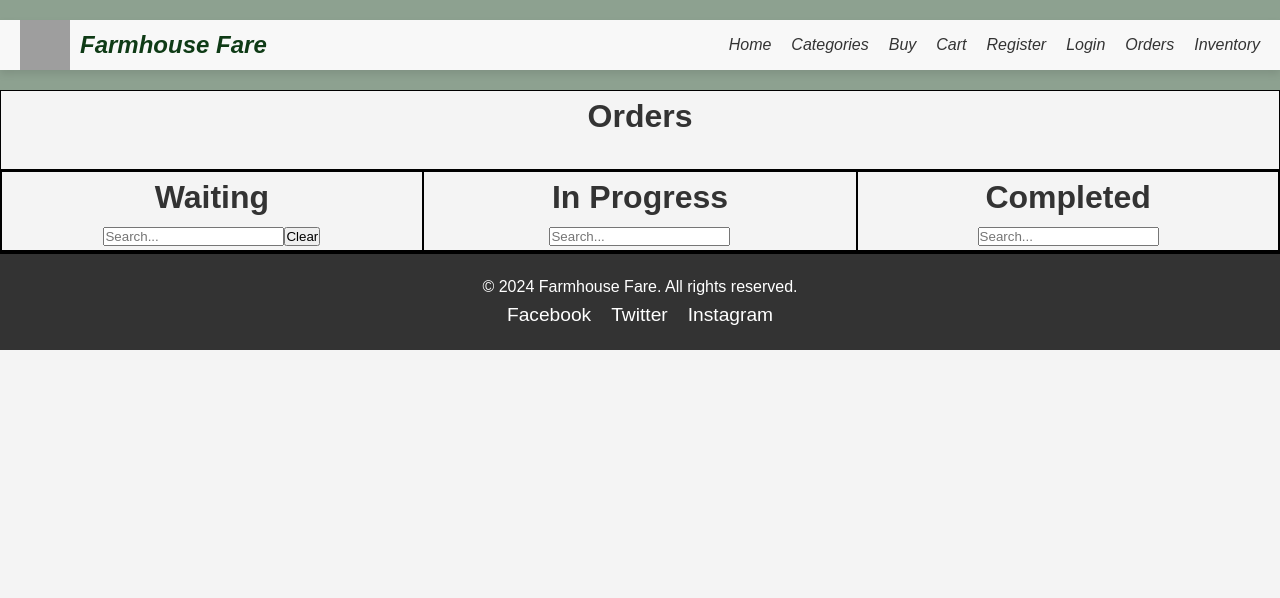
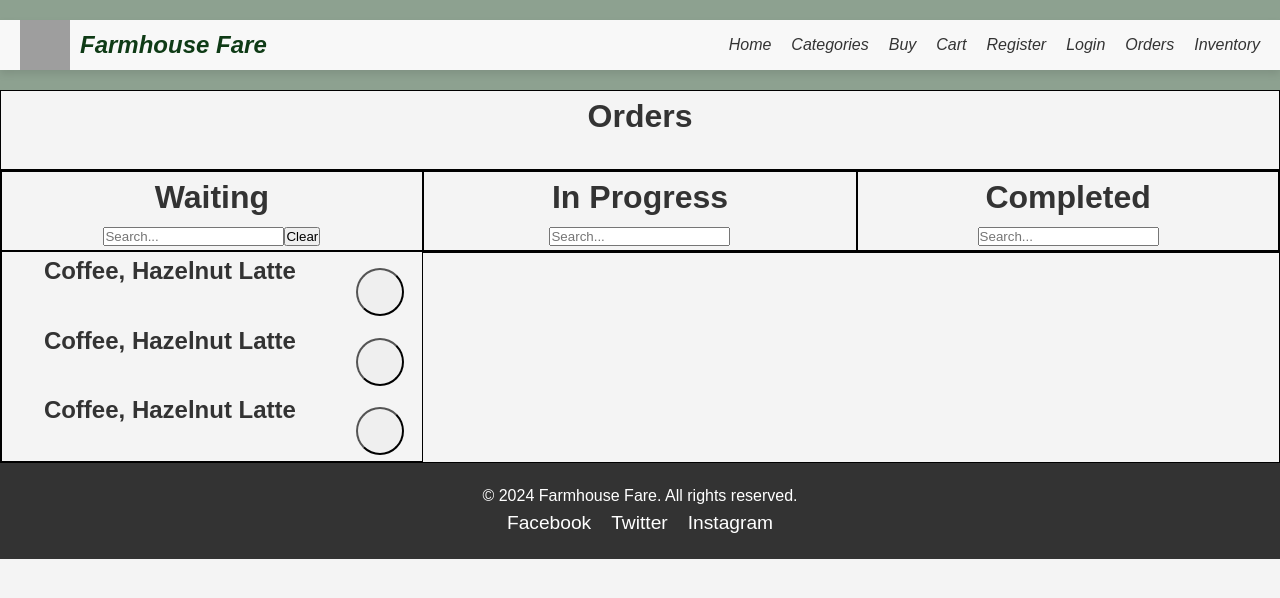
Before and after one commit to Bradwill-Van-Niekerk/wild-and-rooted, a React (Create React App) app: page /Orders in a window 1280 px wide. Shown: the top 598 px of the page. Built offline with nearby package versions, Linux system fonts and the light colour scheme; grey boxes are pictures that could not be loaded.

Commit message:
template for the Orders- work in progress

```diff
--- a/src/Pages-Staff-CSS/Orders.css
+++ b/src/Pages-Staff-CSS/Orders.css
@@ -21,3 +21,13 @@
     height: 10rem auto;
     border: 1px solid black;
 }
+.Orders-Table{
+    display: grid;
+    grid-template-columns: 80% 20%;
+}
+.Orders-Button{
+    width: 3rem;
+    height: 3rem;
+    border-radius: 3rem;
+    margin-top: 1rem;
+}
--- a/src/Pages-Staff/Orders.js
+++ b/src/Pages-Staff/Orders.js
@@ -7,7 +7,7 @@ function OrderLayoutWaiting(){
 
     // Filter the data based on the search query
     const filteredData = OrderData.filter((items) =>
-        items.subject.toLowerCase().includes(query.toLowerCase())|| items.name.toLowerCase().includes(query.toLowerCase()) // Case-insensitive search
+        items.table.toLowerCase().includes(query.toLowerCase())|| items.drinks.toLowerCase().includes(query.toLowerCase()) // Case-insensitive search
     );
     return(
     <div>
@@ -25,7 +25,18 @@ function OrderLayoutWaiting(){
     {/* Display filtered results */}
     <div className="HomesBoxes2">
         {filteredData.map((items) => (
-            <></>
+            <>
+            <div className='Orders-Table'>
+                <div>
+                    <h2>
+                        {items.drinks}
+                    </h2>
+                </div>
+                <div>
+                    <button className='Orders-Button'/>
+                </div>
+            </div>
+            </>
 ))}
     </div>
 </div>)
@@ -35,7 +46,7 @@ function OrderLayoutInProgress(){
 
     // Filter the data based on the search query
     const filteredData = OrderData.filter((items) =>
-        items.subject.toLowerCase().includes(query.toLowerCase())|| items.name.toLowerCase().includes(query.toLowerCase()) // Case-insensitive search
+        items.table.toLowerCase().includes(query.toLowerCase())|| items.drinks.toLowerCase().includes(query.toLowerCase()) // Case-insensitive search
     );
     return(
     <div>
@@ -62,7 +73,7 @@ function OrderLayoutFinished(){
 
     // Filter the data based on the search query
     const filteredData = OrderData.filter((items) =>
-        items.subject.toLowerCase().includes(query.toLowerCase())|| items.name.toLowerCase().includes(query.toLowerCase()) // Case-insensitive search
+        items.table.toLowerCase().includes(query.toLowerCase())|| items.drinks.toLowerCase().includes(query.toLowerCase()) // Case-insensitive search
     );
     return(
     <div>
--- a/src/Pages-Staff/TempData.js
+++ b/src/Pages-Staff/TempData.js
@@ -1,34 +1,26 @@
 export const OrderData = [
     {
         name: 'Johnny',
+        drinks: 'Coffee, Hazelnut Latte',
+        table:'1',
         ClassName: 'box1',
-        subject: 'Biology/Life science',
-        Icon: 'https://i.postimg.cc/DysLKmML/icon.jpg',
-        Stars: 'https://i.postimg.cc/028P9Btn/n8dx1pd1.png',
-        src: 'https://www.youtube.com/embed/LMiCoo60XwM',
-        Reviewer: "Smitty",
+
         ReviewContent: "This tutor is really good at explaining the breathing process, and covered in depth how the oxygen gets added into the bloodstream",
         id: 1,
     },
     {
         name: 'Kevin',
         ClassName: 'box1',
-        subject: 'Maths and Sciences',
-        Icon: 'https://i.postimg.cc/DysLKmML/icon.jpg',
-        Stars: 'https://i.postimg.cc/028P9Btn/n8dx1pd1.png',
-        src: 'https://www.youtube.com/embed/3AJOGNaPH5I',
-        Reviewer: "Caitlin",
+        drinks: 'Coffee, Hazelnut Latte',
+        table:'2',
         ReviewContent: "I had the pleasure of working with Kevin for the past 3 lesson. I've improve my understanding of Trigonmetry so much that i finally got over 70% for P2. From the very first session, it was clear that he is not only knowledgeable but also passionate about teaching math's.",
         id: 2,
     },
     {
         name: 'Lechuti',
         ClassName: 'box1',
-        subject: 'English FAL',
-        Icon: 'https://i.postimg.cc/DysLKmML/icon.jpg',
-        Stars: 'https://i.postimg.cc/028P9Btn/n8dx1pd1.png',
-        src: 'https://www.youtube.com/embed/JYU5xIrjQQA',
-        Reviewer: "Emma",
+        drinks: 'Coffee, Hazelnut Latte',
+        table:'3',
         ReviewContent: "Thanks to Lechuti, my English skills have improved significantly, both in writing and conversation. I feel more confident expressing myself and participating in discussions. The preparation for my exams went smoothly, and I achieved results I’m proud of. I highly recommend Lechuti to anyone seeking a dedicated and knowledgeable English FAL tutor. She truly has a gift for teaching",
         id: 3,
     }
```
